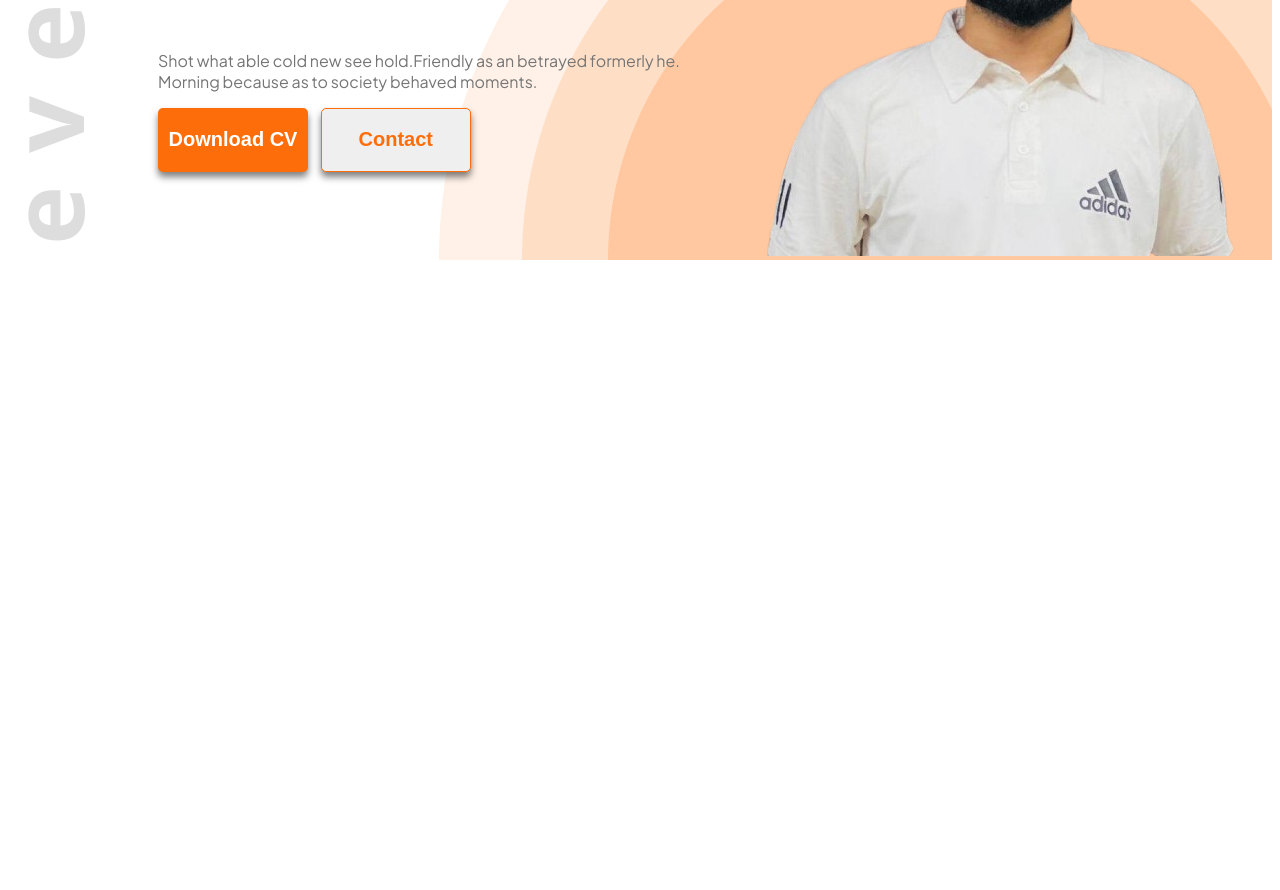
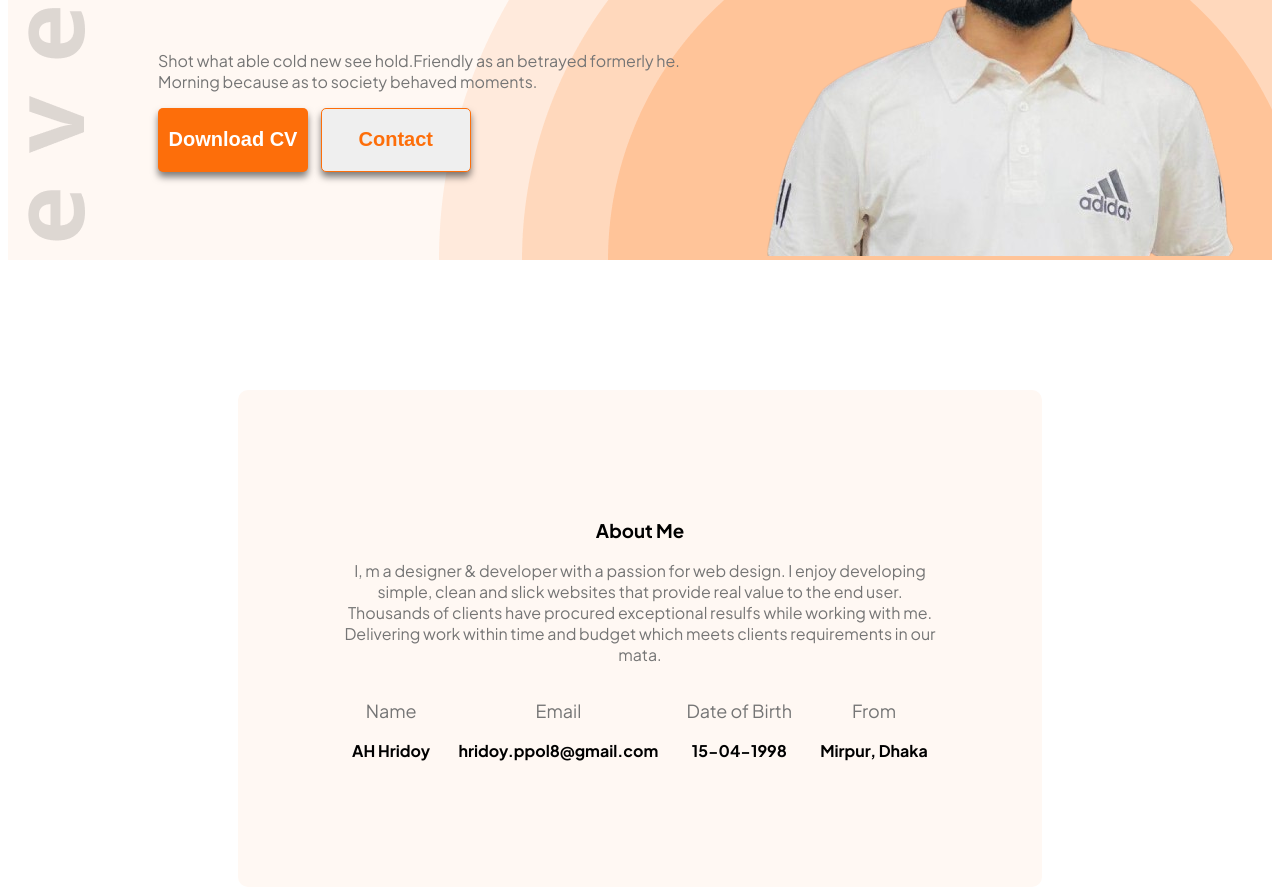
Before and after one commit to ahhridoy01/portfolio-web, a plain HTML site: page index.html in a window 1280 px wide. Shown: the part 428-1318 px from the top of the page. Before the commit the page ends 800 px from the top, so only its background shows below. Drawn offline with Linux system fonts and the light colour scheme; a web font is replaced by a local one.

Commit message:
complete banner and about section

```diff
--- a/index.html
+++ b/index.html
@@ -14,7 +14,7 @@
 </head>
 
 <body class="plus-jakarta-sans-normal">
-    <header class="header">
+    <header class="header bg">
         <nav>
             <h3>HRID<span>O</span>Y</h3>
             <ul>
@@ -27,7 +27,8 @@
             <div class="banner-content">
                 <h3>Hi, I am</h3>
                 <h1>Hridoy</h1>
-                <p>Shot what able cold new see hold.Friendly as an betrayed formerly he. Morning because as to society
+                <p class="all-paragraph">Shot what able cold new see hold.Friendly as an betrayed formerly he. Morning
+                    because as to society
                     behaved moments.</p>
                 <div class="btn-gap">
                     <button class="btn-all">Download CV</button>
@@ -42,6 +43,36 @@
 
     </header>
     <main>
+        <section>
+            <div class="about">
+                <div class="about-description">
+                    <h3>About Me</h3>
+                    <p class="all-paragraph">I, m a designer & developer with a passion for web design. I enjoy
+                        developing simple, clean and slick websites that provide real value to the end user. Thousands
+                        of clients have procured exceptional resulfs while working with me. Delivering work within time
+                        and budget which meets clients requirements in our mata.</p>
+                    <div class="my-info">
+                        <div class="info-pair">
+                            <p class="ask">Name</p>
+                            <p class="ans">AH Hridoy</p>
+                        </div>
+                        <div class="info-pair">
+                            <p class="ask">Email</p>
+                            <p class="ans">hridoy.ppol8@gmail.com</p>
+                        </div>
+                        <div class="info-pair">
+                            <p class="ask">Date of Birth</p>
+                            <p class="ans">15-04-1998</p>
+                        </div>
+                        <div class="info-pair">
+                            <p class="ask">From</p>
+                            <p class="ans">Mirpur, Dhaka</p>
+                        </div>
+                    </div>
+                </div>
+        </section>
+        <!-- About me Complete -->
+         <!-- Starting Skils secion -->
 
     </main>
     <footer>
--- a/styles/portfolio.css
+++ b/styles/portfolio.css
@@ -1,3 +1,4 @@
+/* Front section */
 .plus-jakarta-sans-normal {
     font-family: "Plus Jakarta Sans", sans-serif;
     font-optical-sizing: auto;
@@ -5,6 +6,7 @@
     font-variation-settings: "wdth" 100;
 }
 
+/* nav styles */
 nav {
     display: flex;
     align-items: center;
@@ -73,6 +75,12 @@ nav ul {
     align-items: center;
 }
 
+/* Shared style */
+.bg {
+    background-color: #FFF8F3;
+}
+
+/* header styles */
 .header {
     background-image: url(../images/developer.png), url(../images/header_bg.png);
     background-repeat: no-repeat;
@@ -97,7 +105,7 @@ nav ul {
     color: #181818;
 }
 
-.banner-content p {
+.all-paragraph {
     font-size: 18;
     font-weight: normal;
     color: #757575;
@@ -111,3 +119,41 @@ nav ul {
     height: 356px;
     width: 585px;
 }
+
+/* about section */
+.about-description h3 {
+    align-content: center;
+    font-size: 35;
+    font-weight: bold;
+}
+
+.about {
+    margin: 130px 230px;
+    border-radius: 10px;
+    max-width: 1140px;
+    background-color: #FFF8F3;
+}
+
+.about-description {
+    text-align: center;
+    padding: 110px 100px;
+}
+
+.ask {
+    color: #757575;
+    font-size: 18px;
+}
+
+.ans {
+    font-size: 20;
+    font-weight: bold;
+}
+
+.my-info {
+    display: flex;
+    justify-content: space-around;
+}
+
+.info-pair {
+    margin-top: 0px;
+}
```
